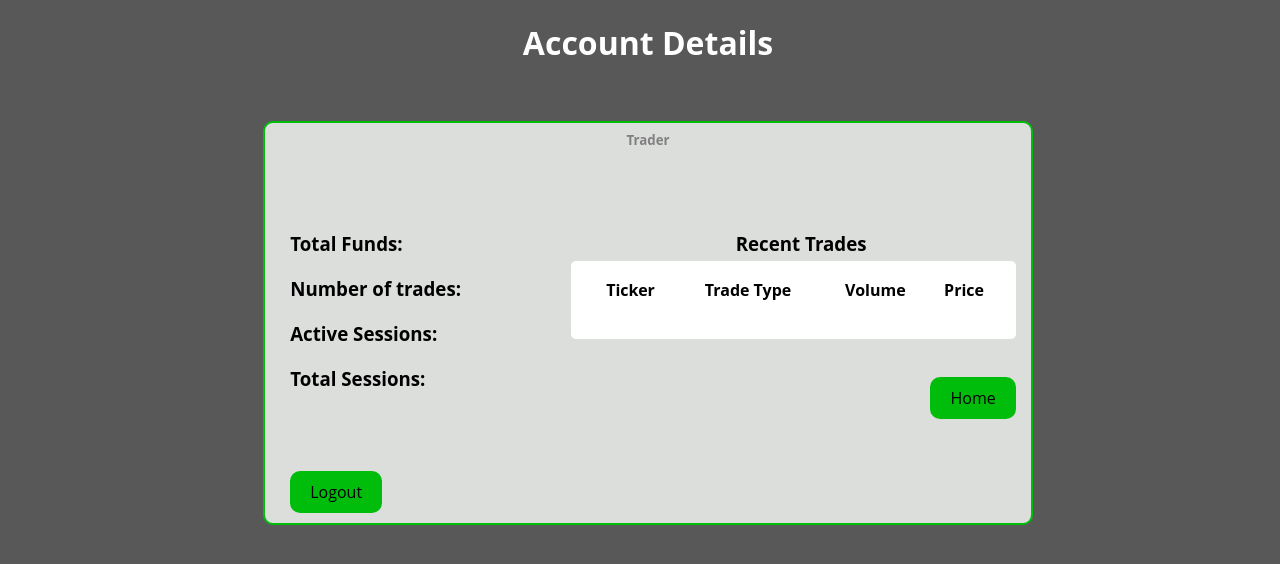
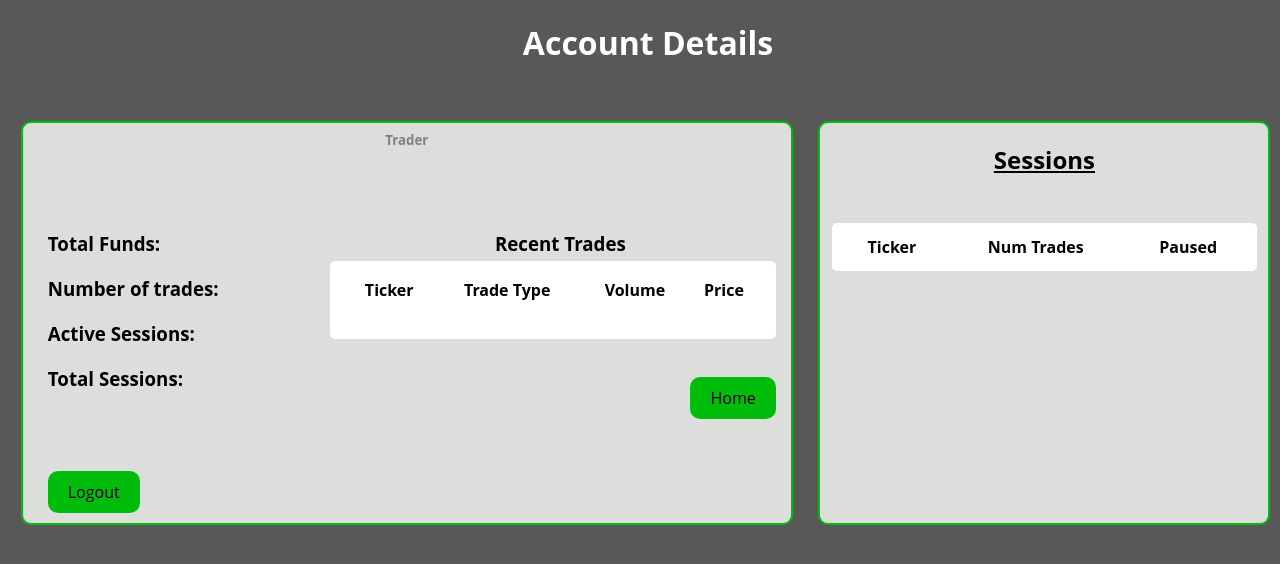
Before and after one commit to ECE493Team4/autotradweb, a Flask app: page /account in a window 1280 px wide. Shown: the top 564 px of the page. Run offline with Flask 3, Linux system fonts and the light colour scheme; lists and menus that the app fills with data are empty.

Commit message:
Sessions now show on account page

```diff
--- a/autotradeweb/templates/account.html
+++ b/autotradeweb/templates/account.html
@@ -10,7 +10,7 @@
     <h1 style="color:white">Account Details</h2>
 </div>
 <div style="width:100%;height:400px;display:-webkit-flex">
-    <div style="width:20%;height:100%;display:-webkit-inline-flex">
+    <div style="width:1%;height:100%;display:-webkit-inline-flex">
         <span></span>
     </div>
     <div style="width:60%;height:100%;background-color:rgb(220, 222, 220);border-radius:10px;border:2px solid rgb(0, 189, 12)">
@@ -87,8 +87,22 @@
             </div>
         </div>
     </div>
-    <div style="width:20%;height:100%;display:-webkit-inline-flex">
-        <span></span>
+    <div style="width:35%;height:100%;background-color:rgb(220, 222, 220);border-radius:10px;border:2px solid rgb(0, 189, 12);margin-left:2%">
+        <div style="width:100%;height:15%;">
+            <h2 style="text-align:center;text-decoration:underline;margin-bottom:-15px;"><span id="username">Sessions</span></h2>
+        </div>
+        <div style="width:100%;">
+            <h2 id="no_sess" style="text-align:center"></h2>
+        </div>
+        <div style="width:100%;" style="padding:10px">
+            <table id="session_tbl" style="background-color:white;border-radius:5px;width:95%;padding:10px;height:80%;margin:auto">
+                <tr>
+                    <th>Ticker</th>
+                    <th>Num Trades</th>
+                    <th>Paused</th>
+                </tr>
+            </table>
+        </div>
     </div>
 </div>
 <br>
@@ -151,14 +165,26 @@ function(err, data) {
   } else {
     total_sessions = data.length
     document.getElementById("total_t").innerHTML = total_sessions.toString()
+    active = []
     for (var i = 0; i<total_sessions;i++)
     {
         if(!data[i].is_finished)
         {
             active_sessions += 1
+            active.push(data[i])
         }
     }
     document.getElementById("active").innerHTML = active_sessions.toString()
+    if(active_sessions <= 0)
+    {
+        document.getElementById("no_sess").innerHTML = "No Active Sessions"
+        document.getElementById("session_tbl").style.display = "none"
+    }
+    var tbl = document.getElementById("session_tbl")
+    for(var i = 0; i<active.length;i++)
+    {
+        tbl.innerHTML += "<tr style='text-align:center'><td>"+active[i].ticker+"</td><td>"+active[i].num_trades.toString()+"</td><td>"+active[i].is_paused.toString()+"</td></tr>"
+    }
   }
 });
 
--- a/autotradeweb/templates/register.html
+++ b/autotradeweb/templates/register.html
@@ -18,7 +18,6 @@
             </div>
 
              <hr>
-
              <label for="email"><b>Email</b></label>
              <input type="text" placeholder="Enter Email" name="email" required>
 
@@ -30,7 +29,6 @@
              <hr>
              <button type="submit" class="registerbtn">Register</button>
            </div>
-
            <div class="container signin" style="text-align:center">
              <p>Already have an account? <a href="/login">Sign in</a>.</p>
            </div>
```
